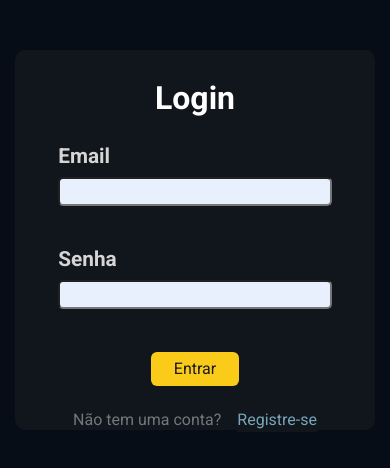
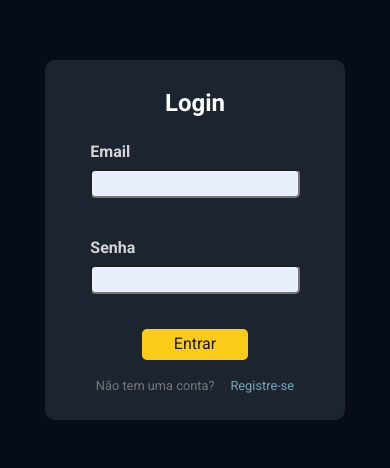
Before and after one commit to jjribeiro1/movies-spa, a React (Vite) app: page / in a window 390 px wide. Shown: the part 182-650 px from the top of the page. Built offline with nearby package versions, Linux system fonts and the light colour scheme.

Commit message:
refactor: responsive login

```diff
--- a/src/pages/Login/style.ts
+++ b/src/pages/Login/style.ts
@@ -2,53 +2,73 @@ import styled, { css } from 'styled-components';
 import * as Dialog from '@radix-ui/react-dialog';
 
 export const LoginSection = styled.section`
-  ${({ theme }) => css`
-    position: relative;
-    display: flex;
-    flex-direction: column;
-    justify-content: center;
-    align-items: center;
-    height: 100%;
-    background-color: ${theme.colors.pageBg};
-  `}
+  display: flex;
+  justify-content: center;
+  align-items: center;
+  margin: 0 auto;
+  height: 100%;
+  max-width: 1440px;
 `;
 
 export const LoginForm = styled.form`
   ${({ theme }) => css`
     display: flex;
     flex-direction: column;
+    justify-content: center;
+    align-items: center;
     padding: 1.5rem;
-    width: 360px;
-    height: 380px;
+    width: 380px;
+    height: 400px;
     border-radius: 10px;
-    background-color: ${theme.colors.lightBg};
+    background-color: ${theme.colors.lightBg3};
   `}
+
+  @media screen and (width < 768px) {
+    width: 340px;
+    height: 360px;
+    padding: 1.2rem;
+  }
+
+  @media screen and (width < 425px) {
+    width: 300px;
+    height: 360px;
+    padding: 1.2rem;
+  }
 `;
 
 export const FormTitle = styled.h2`
   ${({ theme }) => css`
-    text-align: center;
     font-weight: 600;
     font-size: 2rem;
     color: ${theme.colors.c1};
   `}
+
+  @media screen and (width < 768px) {
+    font-size: 1.5rem;
+  }
 `;
 
 export const FormControls = styled.div`
   ${({ theme }) => css`
     display: flex;
     flex-direction: column;
+    width: 80%;
     gap: 0.3rem;
-    margin: 1.2rem 1.2rem;
+    margin: 1.2rem 0;
 
     label {
       font-size: 1.3rem;
       font-weight: 600;
       color: ${theme.colors.c4};
+
+      @media screen and (width < 768px) {
+        font-size: 1rem;
+      }
     }
 
     input {
       padding: 0.6rem;
+      width: 100%;
       height: 1.8rem;
       font-size: 1.2rem;
       border-radius: 5px;
@@ -59,15 +79,10 @@ export const FormControls = styled.div`
 
 export const SubmitButton = styled.button`
   ${({ theme }) => css`
-    display: flex;
-    justify-content: center;
-    align-items: center;
-    align-self: center;
-    padding: 0.3rem;
-    margin-top: 1.5rem;
-    width: 5.5rem;
-    height: 2.5rem;
-    border-radius: 6px;
+    max-width: fit-content;
+    padding: 0.2rem 2rem;
+    margin: 1rem 0;
+    border-radius: 5px;
     font-size: 1rem;
     font-weight: 400;
     color: ${theme.colors.c3};
@@ -81,16 +96,19 @@ export const SubmitButton = styled.button`
 
 export const Register = styled.div`
   ${({ theme }) => css`
+    font-size: 1rem;
     display: flex;
     gap: 1rem;
-    margin: 1.4rem auto;
     color: ${theme.colors.c2};
   `}
+  @media screen and (width < 425px) {
+    font-size: 0.8rem;
+  }
 `;
 
 export const DialogTrigger = styled(Dialog.Trigger)`
   ${({ theme }) => css`
-    background-color: ${theme.colors.lightBg};
+    background-color: inherit;
     color: ${theme.colors.c5};
     border-style: none;
     :hover {
```
Also changed, not shown: src/styles/colors.ts (line endings or trailing spaces).
